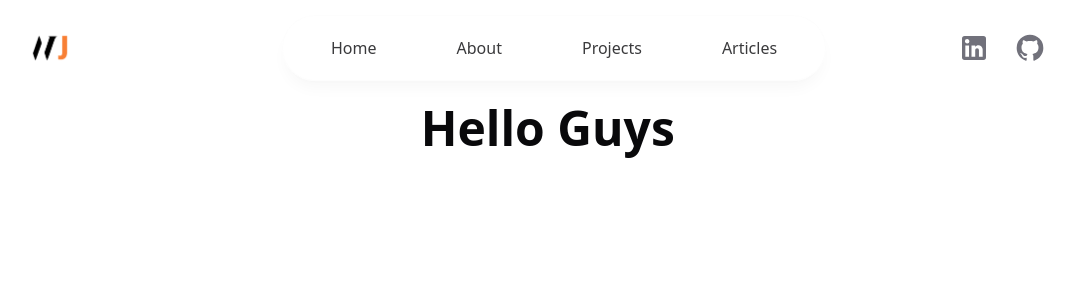
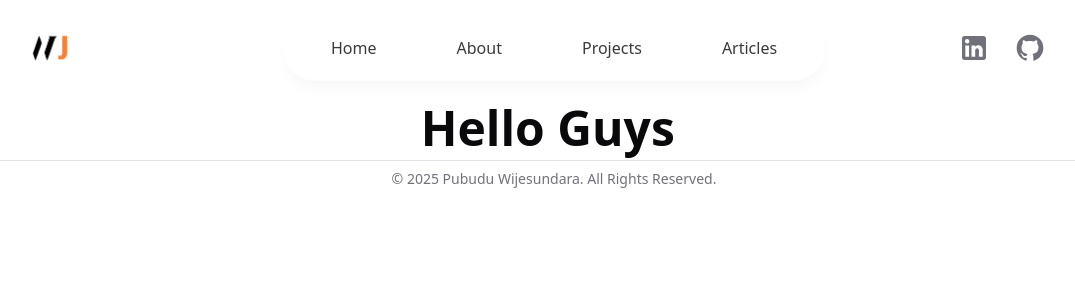
Before and after one commit to itswijay/portfolio, a Next.js app: page / in a window 1280 px wide. Shown: the top 300 px of the page, without its empty margins (86-1161 px from the left). Built offline with nearby package versions, Linux system fonts and the light colour scheme.

Commit message:
feat: create footer

```diff
--- a/src/app/layout.js
+++ b/src/app/layout.js
@@ -1,6 +1,7 @@
 import { Geist, Geist_Mono } from "next/font/google";
 import "./globals.css";
 import NavBar from "@/components/NavBar";
+import Footer from "@/components/Footer";
 
 const geistSans = Geist({
   variable: "--font-geist-sans",
@@ -25,6 +26,7 @@ export default function RootLayout({ children }) {
       >
         <NavBar />
         {children}
+        <Footer/>
       </body>
     </html>
   );
--- /dev/null
+++ b/src/components/Footer.jsx
@@ -0,0 +1,16 @@
+import React from 'react'
+
+const Footer = () => {
+  return (
+    <footer className="w-full border-t border-border font-medium text-sm text-muted-foreground transition-colors duration-300">
+      <div className="w-full px-8 sm:px-16 lg:px-32 py-2 flex items-center justify-center bg-background/80 backdrop-blur-sm">
+        <span>
+          &copy; {new Date().getFullYear()} Pubudu Wijesundara. All Rights
+          Reserved.
+        </span>
+      </div>
+    </footer>
+  )
+}
+
+export default Footer
```
